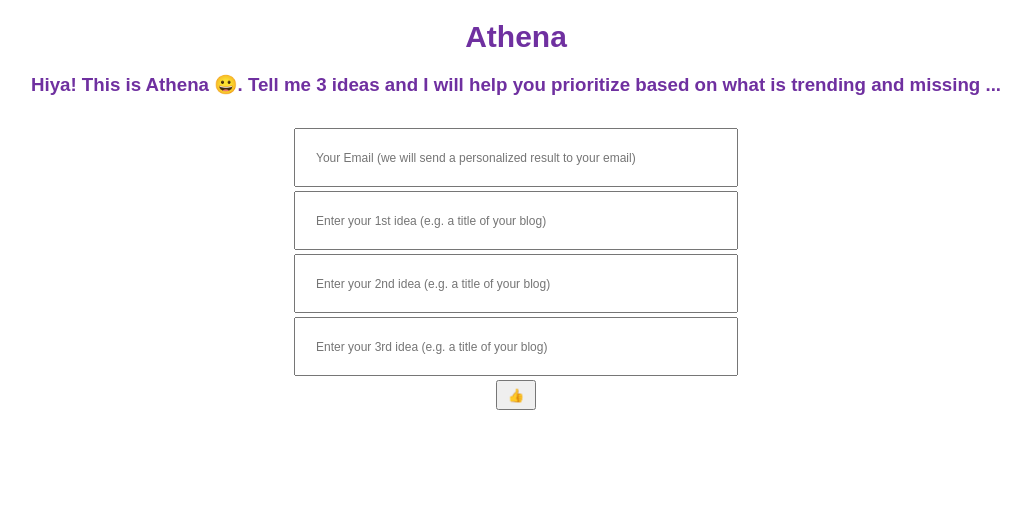
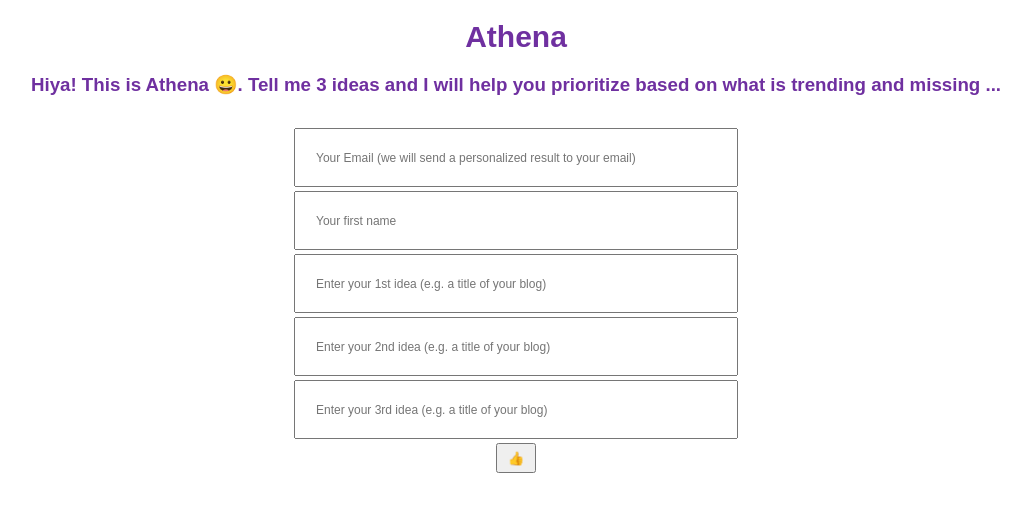
Before and after one commit to ianxxiao/use-athena, a Flask app: page / in a window 1280 px wide. Shown: the top 512 px of the page, without its empty margins (124-1155 px from the left). Run offline with Flask 2, Linux system fonts and the light colour scheme; data that the repository does not hold is empty; some libraries are stand-ins or nearby versions.

Commit message:
- add a name field to landing page - updated the email function to include first name

```diff
--- a/app.py
+++ b/app.py
@@ -24,13 +24,14 @@ def success():
     # collect the user inputs & insert to DB
     if request.method == 'POST':
         email = request.form["email_name"]
+        name = request.form["name"]
         idea_1 = request.form["idea_1"]
         idea_2 = request.form["idea_2"]
         idea_3 = request.form["idea_3"]
         try:
             # insert_to_user_query(conn, email, [idea_1, idea_2, idea_3])
             ranked_ideas = score_ideas([idea_1, idea_2, idea_3])
-            send_email(email, ranked_ideas)
+            send_email(email, name, ranked_ideas)
             return render_template("success.html")
         except:
              return render_template("index.html", text="Hmm. Something went wrong. We are fixing it. Try again later?")
--- a/templates/index.html
+++ b/templates/index.html
@@ -14,10 +14,18 @@
             </div>
 
             <form action="{{url_for('success')}}" method="POST" name="user_ideas">
-                <input title="Your email will be safe with us"
+                <input title="Your email is safe with us. We don't spam."
                        placeholder="Your Email (we will send a personalized result to your email)"
                         type="email"
                         name="email_name"
+                        required>
+                <br>
+
+                <input title="Your info is safe with us. We don't spam."
+                       placeholder="Your first name"
+                        type="text"
+                        name="name"
+                        maxlength="20"
                         required>
                 <br>
 
--- a/templates/success.html
+++ b/templates/success.html
@@ -6,7 +6,8 @@
     </head>
     <body>
         <div class="container">
-            <p>Thanks! You will receive an email from me with my recommendation in about 10 minutes.</p>
+            <p>Great! I am going to take a look at what other people have wrote &#x1F9D0 and email you a personalized report shortly.</p>
+            <p>Look out for an email from me in 5-10 minutes. If you don't see if, check your spam.</p>
         </div>
 
     </body>
```
Also changed, not shown: helper/send_email.py (+7 -4 lines).
